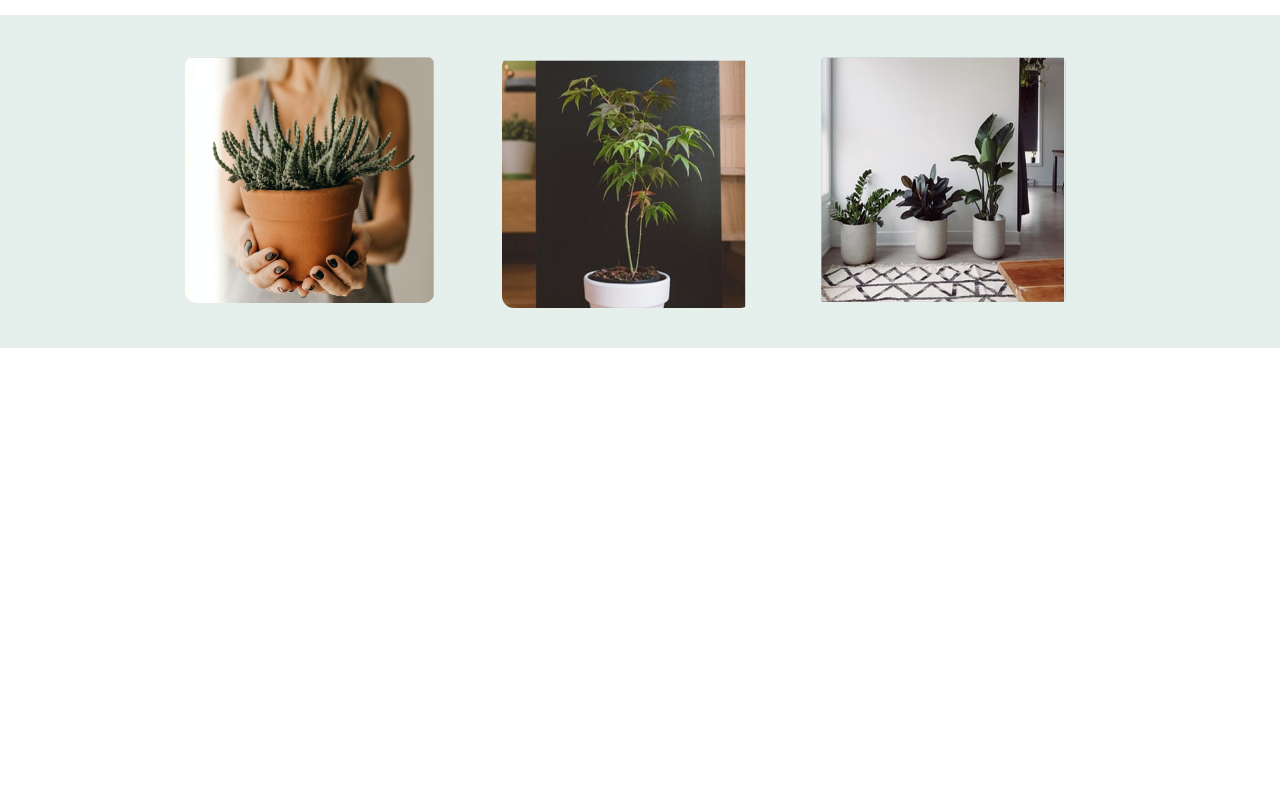
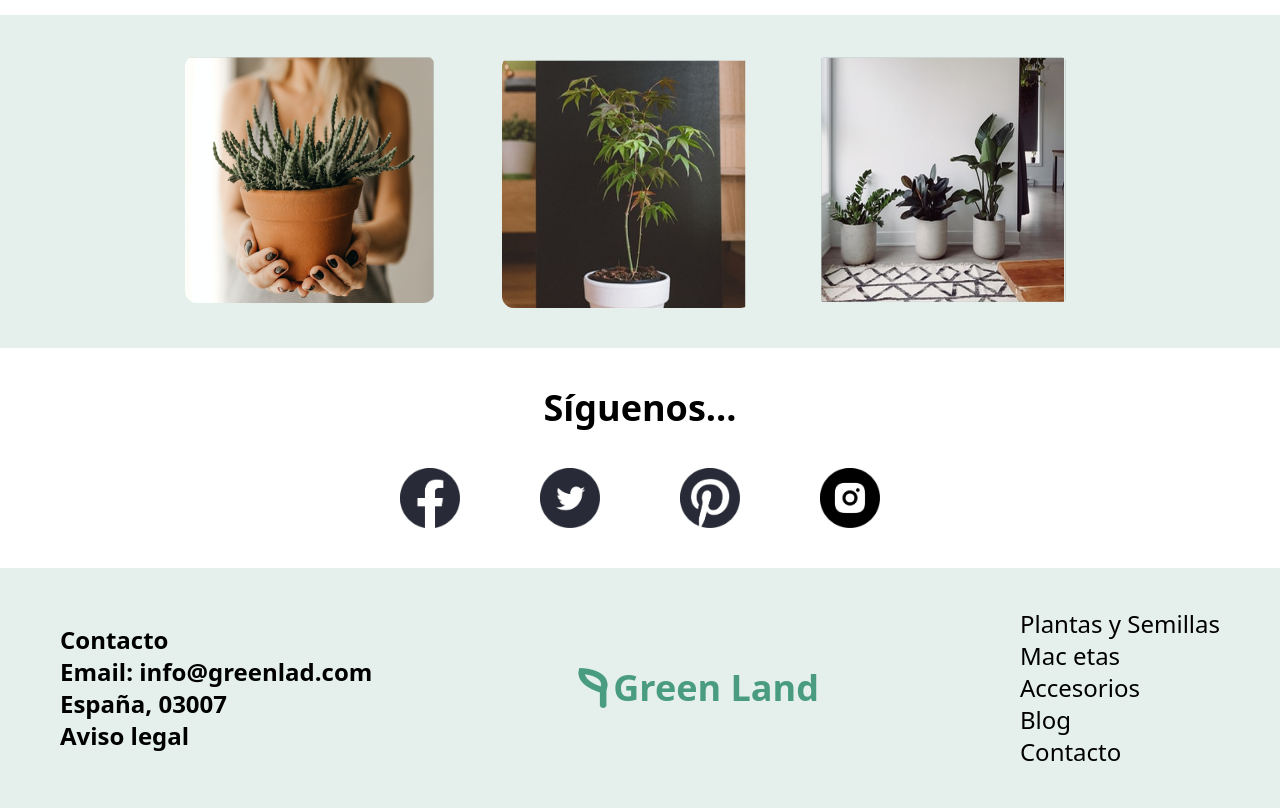
Before and after one commit to sojib6505/green-land, a plain HTML site: page index.html in a window 1280 px wide. Shown: the part 2347-3155 px from the top of the page. Before the commit the page ends 2695 px from the top, so only its background shows below. Drawn offline with nearby package versions, Linux system fonts and the light colour scheme.

Commit message:
almost done font-end design

```diff
--- a/index.html
+++ b/index.html
@@ -307,5 +307,41 @@
                 <div class="w-[250px]"><img class="w-full rounded-xl" src="assets/images/images 9.png" alt=""></div>
             </div>
        </section>
+       <!-- ====================================================================== -->
+        <section>
+               <div class="flex flex-col items-center mt-10 gap-10 pb-10">
+                 <p class="text-4xl font-bold">Síguenos...</p>
+                 <div class="flex gap-20">
+                  <a href=""> <img class="w-15 cursor-pointer" src="assets/images/Facebook.png" alt=""></a>
+                  <a href=""> <img class="w-15" src="assets/images/Twitter.png" alt=""></a>
+                   <a href=""><img class="w-15" src="assets/images/Pinterest.png" alt=""></a>
+                <a href=""> <img class="w-15" src="assets/images/Instagram.png" alt=""></a>
+                 </div>
+               </div>
+        </section>
+        <!-- =======================================footer============================================= -->
+         <section class="bg-[#E5F0ED] py-10 px-15 flex justify-between items-center">
+             <div>
+              <p class="text-2xl font-bold">Contacto</p>
+              <p class="text-2xl font-bold">Email: info@greenlad.com</p>
+              <p class="text-2xl font-bold">España, 03007</p>
+              <p class="text-2xl font-bold">Aviso legal</p>
+             </div>
+             <div>
+              <div class="flex">
+                <img class="w-10 h-10" src="assets/images/sprout.png" alt="">
+                <p class="text-4xl font-bold text-[#4A9C80]">Green Land</p>
+              </div>
+             </div>
+             <div>
+               <ul>
+                <li><a class="text-2xl" href="">Plantas y Semillas   </a></li>
+                <li><a class="text-2xl" href="">Mac etas   </a></li>
+                <li><a class="text-2xl" href="">Accesorios</a></li>
+                <li><a class="text-2xl" href="">Blog </a></li>
+                <li><a class="text-2xl" href="">Contacto</a></li>
+               </ul>
+             </div>
+         </section>
   </body>
 </html>
```
Also changed, not shown: assets/images/Facebook.png (added), assets/images/Instagram.png (added), assets/images/Pinterest.png (added), assets/images/Twitter.png (added).
